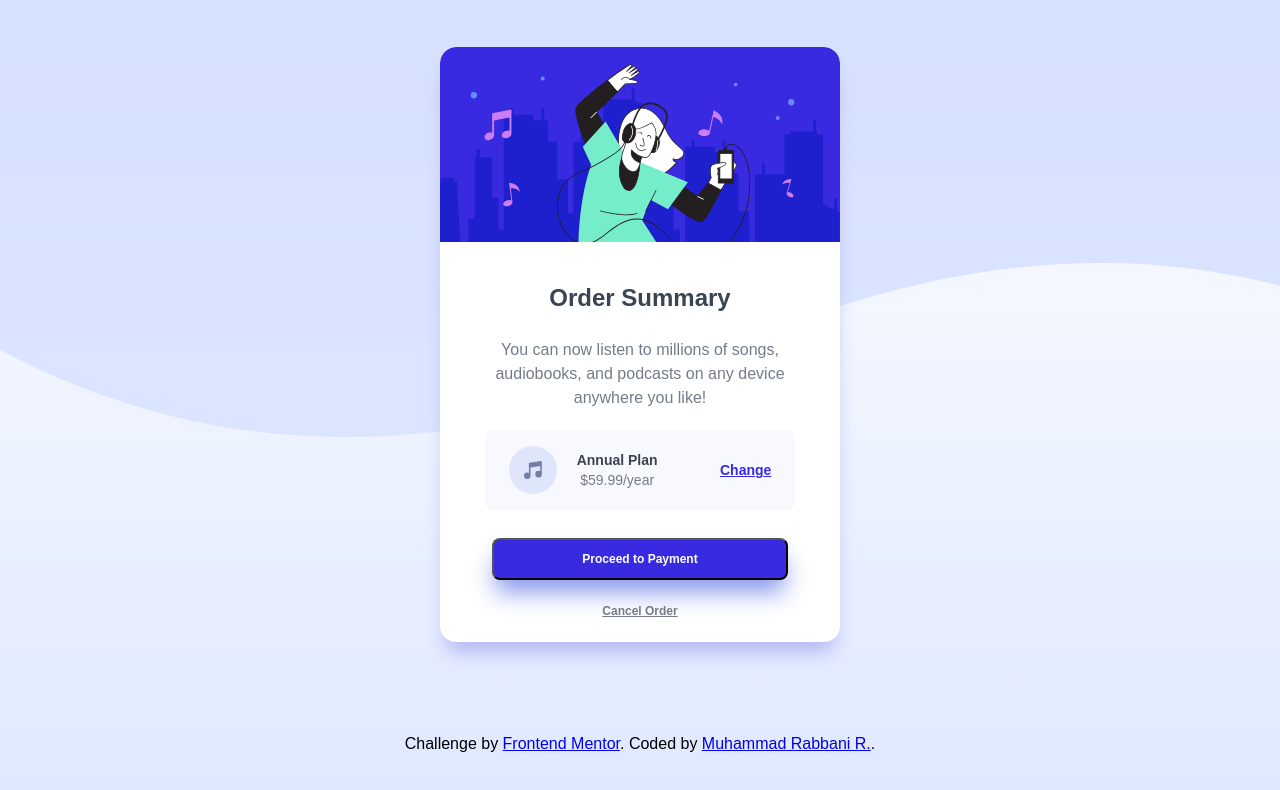
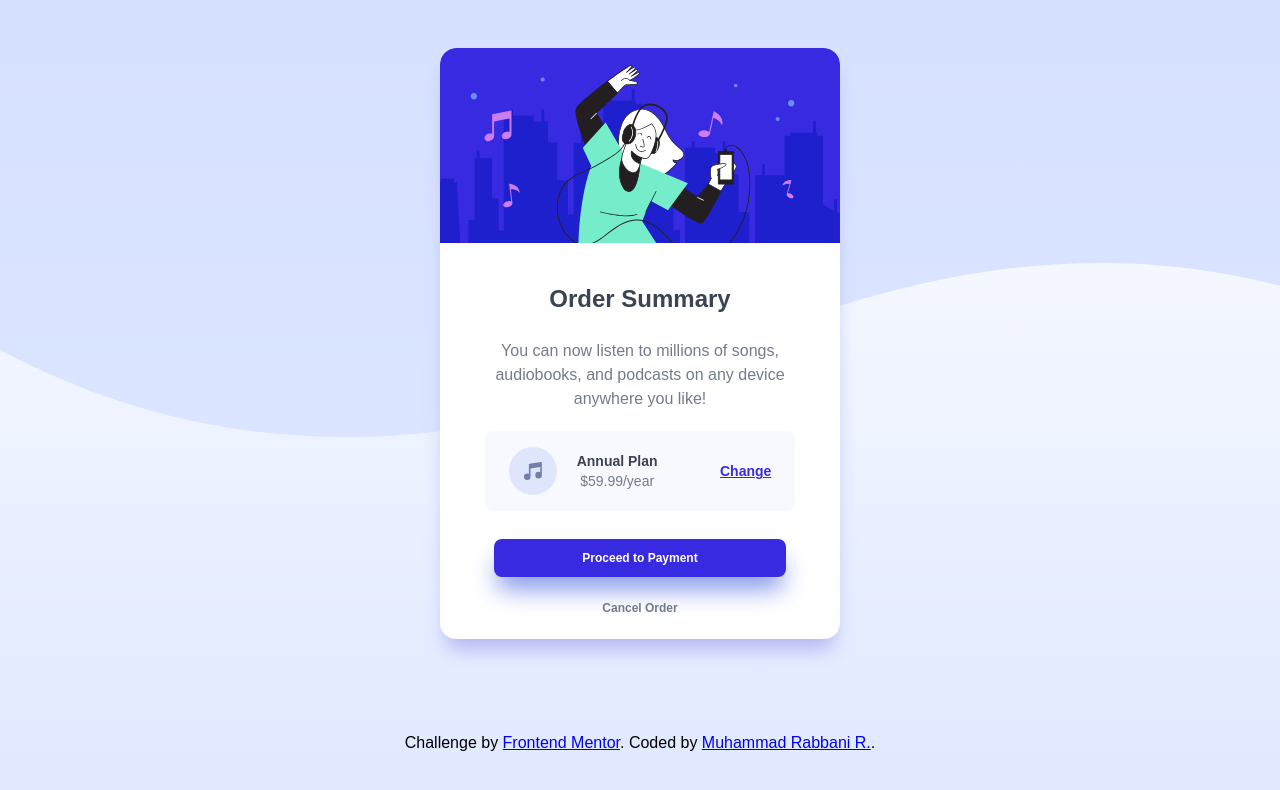
Before and after one commit to rabbanisan/order-summary-component, a plain HTML site: page index.html in a window 1280 px wide. Drawn offline with Linux system fonts and the light colour scheme.

Commit message:
fix some bugs

```diff
--- a/style.css
+++ b/style.css
@@ -142,6 +142,7 @@ body {
 	box-shadow: 0px 16px 25px -4px #8396eb;
 	border-radius: 0.5rem;
 	padding: 0.75rem 5.5rem 0.75rem 5.5rem;
+	border: none;
 }
 
 .payment-button:hover {
@@ -156,8 +157,10 @@ body {
 	font-weight: 900;
 	color: var(--grey);
 	margin: 1.5rem;
+	text-decoration: none;
 }
 
 .cancel-action:hover {
 	color: black;
+	text-decoration: none;
 }
```
